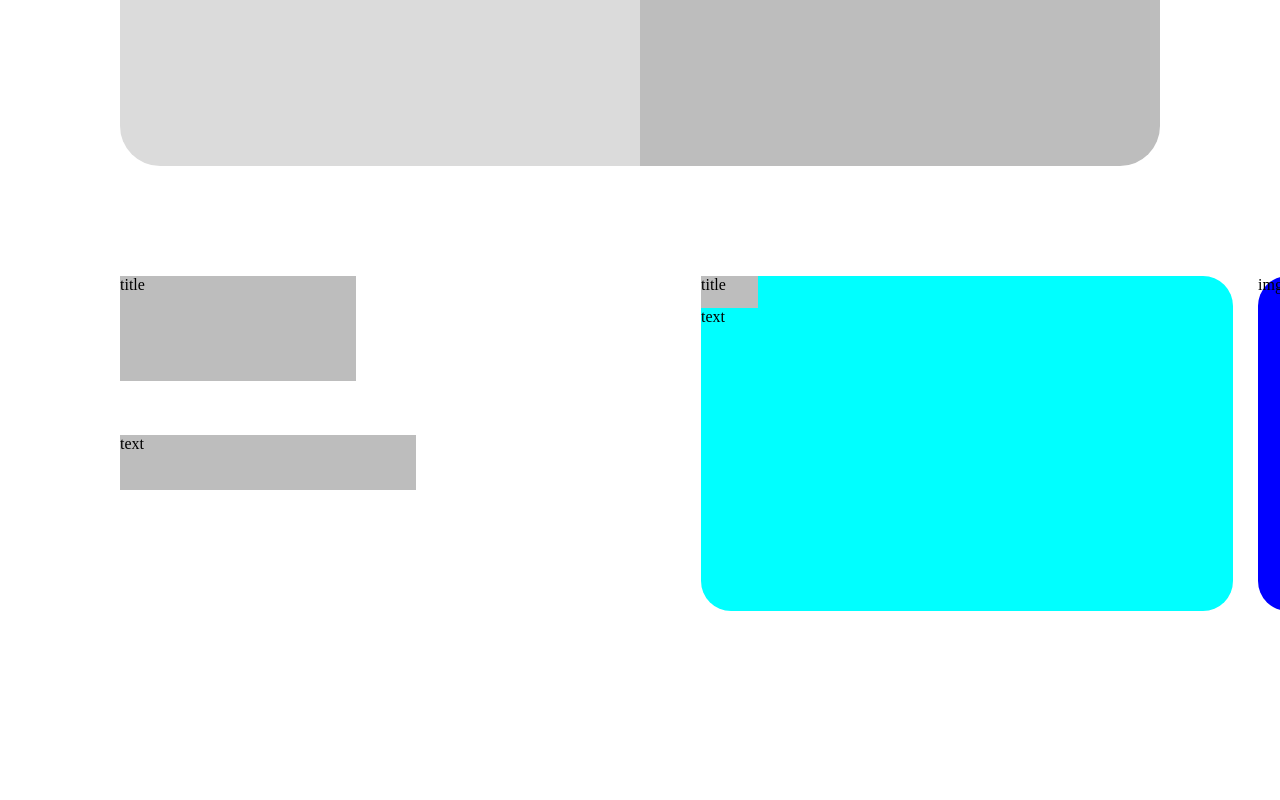
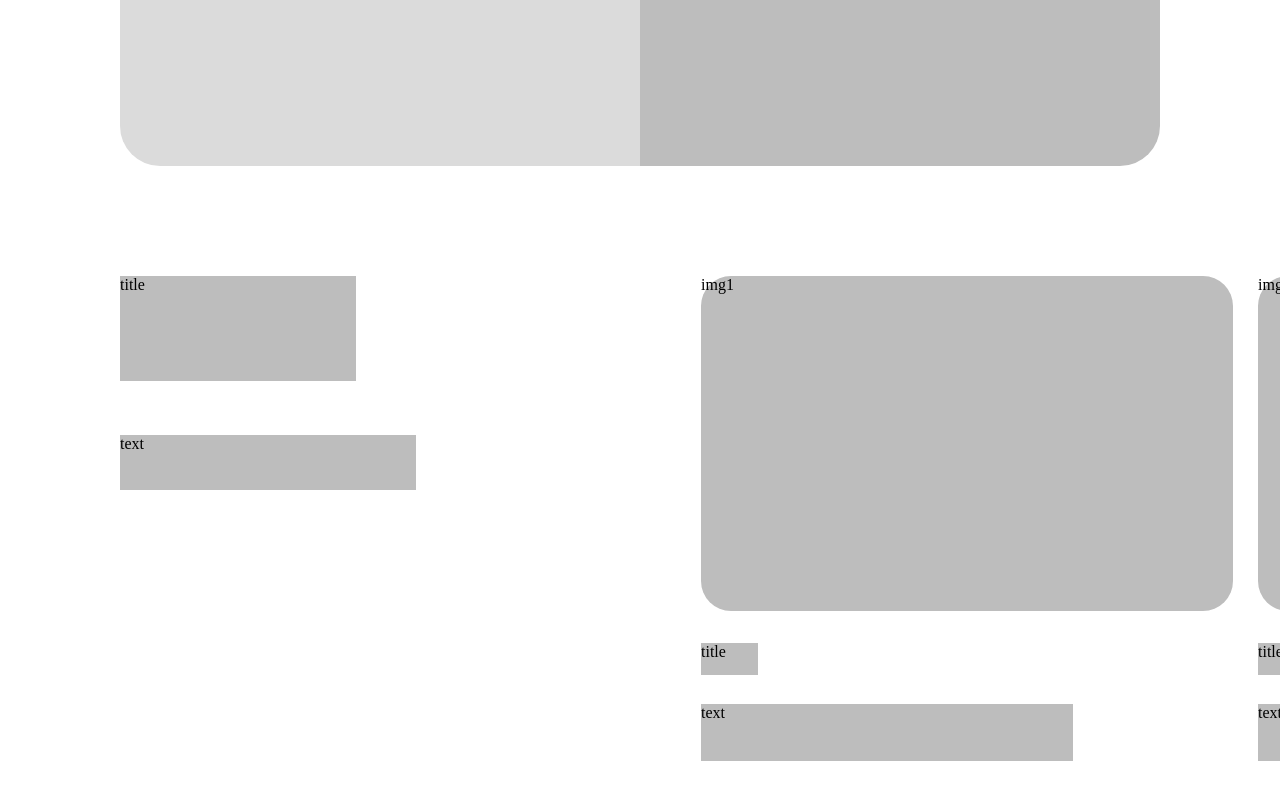
Before and after one commit to ieunsu208/UIUX_Figma, a plain HTML site: page 7일차 실습 파일/3일차/index.html in a window 1280 px wide. Shown: the part 560-1360 px from the top of the page. Before the commit the page ends 1241 px from the top, so only its background shows below. Drawn offline with Linux system fonts and the light colour scheme.

Commit message:
7일차 실습 파일 3일차 완료

```diff
--- a/7일차 실습 파일/3일차/index.html
+++ b/7일차 실습 파일/3일차/index.html
@@ -22,13 +22,18 @@
             </div>
             <div class="sct02-img-box">
                 <div class="sct02-img-box01">
-                    <div class="sct02-i-box sct02-i-box01">
+                    <div class="sct02-i-box sct02-i-box01">img1</div>
+                    <div class="sct02-i-textbox01">
                         <div class="sct02-i01-title">title</div>
                         <div class="sct02-i01-text">text</div>
                     </div>
                 </div>
                 <div class="sct02-img-box02">
-                <div class="sct02-i-box sct02-i-box02">img2</div>
+                    <div class="sct02-i-box sct02-i-box02">img2</div>
+                    <div class="sct02-i-textbox02">
+                        <div class="sct02-i02-title">title</div>
+                        <div class="sct02-i02-text">text</div>
+                    </div>
                 </div>
             </div>
         </div>
--- a/7일차 실습 파일/3일차/style.css
+++ b/7일차 실습 파일/3일차/style.css
@@ -49,21 +49,35 @@ section {
     gap: 25px;
     justify-content: flex-end;
 }
+.sct02-img-box01, .sct02-img-box02 {
+    display: flex;
+    flex-direction: column;
+    gap: 32px;
+}
 .sct02-i-box {
     width: 532px;
     height: 335px;
-
+}
+.sct02-i-textbox01, .sct02-i-textbox02 {
+    display: flex;
+    flex-direction: column;
+    gap: 29px;
 }
 .sct02-i-box01 {
-    background-color: aqua;
+    background-color: #bdbdbd;
     border-radius: 30px;
 }
-.sct02-i01-title {
+.sct02-i01-title, .sct02-i02-title {
     background-color: #bdbdbd;
     width: 57px;
     height: 32px;
 }
+.sct02-i01-text, .sct02-i02-text {
+    background-color: #bdbdbd;
+    width: 372px;
+    height: 57px;
+}
 .sct02-i-box02 {
-    background-color: blue;
+    background-color: #bdbdbd;
     border-radius: 30px;
 }
```
